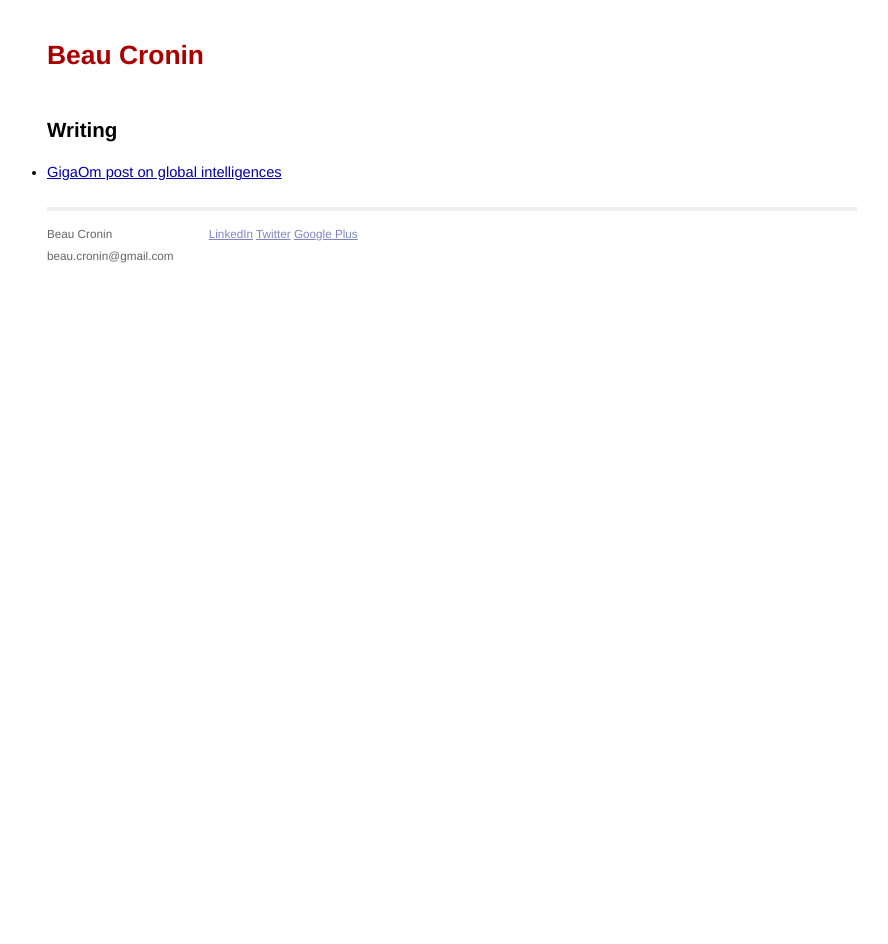
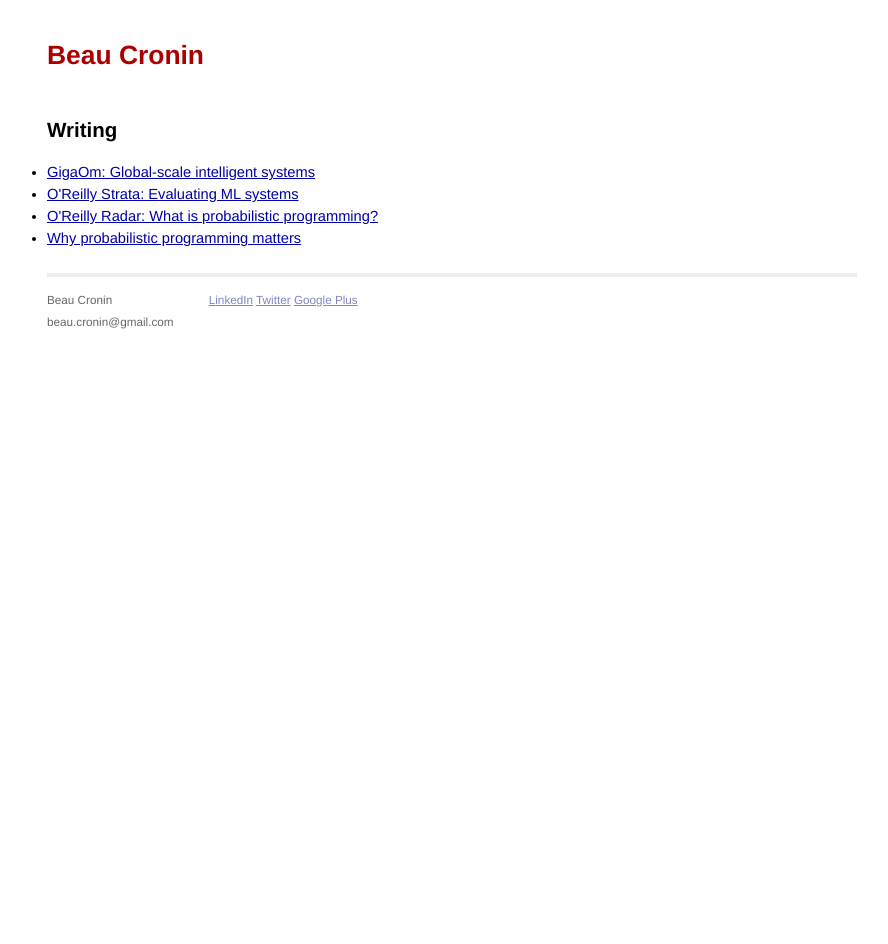
Before and after one commit to beaucronin/beaucronin.github.com, a Jekyll site: the page built from index.html, in a window 1280 px wide. Shown: the whole page, without its empty margins (188-1076 px from the left). Built offline with Jekyll 4.4.1, drawn with Linux system fonts in a browser that asks for light colours.

Commit message:
Update index.html

```diff
--- a/index.html
+++ b/index.html
@@ -6,7 +6,10 @@
 <div id="home">
   <h1>Writing</h1>
   <ul>
-    <li><a href="http://gigaom.com/2013/06/30/what-happens-when-the-world-turns-into-one-giant-brain/">GigaOm post on global intelligences</a></li>
+    <li><a href="http://gigaom.com/2013/06/30/what-happens-when-the-world-turns-into-one-giant-brain/">GigaOm: Global-scale intelligent systems</a></li>
+    <li><a href="http://strata.oreilly.com/2013/05/different-evaluation-criteria-for-machine-learning-systems.html">O'Reilly Strata: Evaluating ML systems</a></li>
+    <li><a href="http://radar.oreilly.com/2013/04/probabilistic-programming.html">O'Reilly Radar: What is probabilistic programming?</a></li>
+    <li><a href="https://plus.google.com/u/0/107971134877020469960/posts/KpeRdJKR6Z1">Why probabilistic programming matters</a></li>
   </ul>
   <p>
   <!--<ul class="posts">
```
